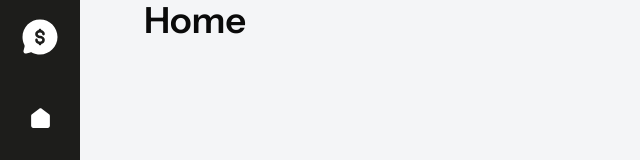
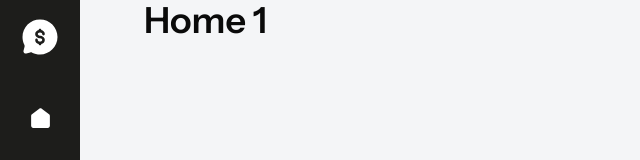
Before and after one commit to Benjamin-buck/expenseio, a Next.js app: page / in a window 1280 px wide. Shown: the top 160 px of the page, without its empty margins (0-640 px from the left). Built offline with nearby package versions, Linux system fonts and the light colour scheme.

Commit message:
Update page.tsx

```diff
--- a/app/page.tsx
+++ b/app/page.tsx
@@ -3,7 +3,7 @@ import Image from "next/image";
 export default function Home() {
   return (
     <div>
-      <h1 className="font-instrumentSans font-semibold text-4xl">Home</h1>
+      <h1 className="font-instrumentSans font-semibold text-4xl">Home 1</h1>
     </div>
   );
 }
```
